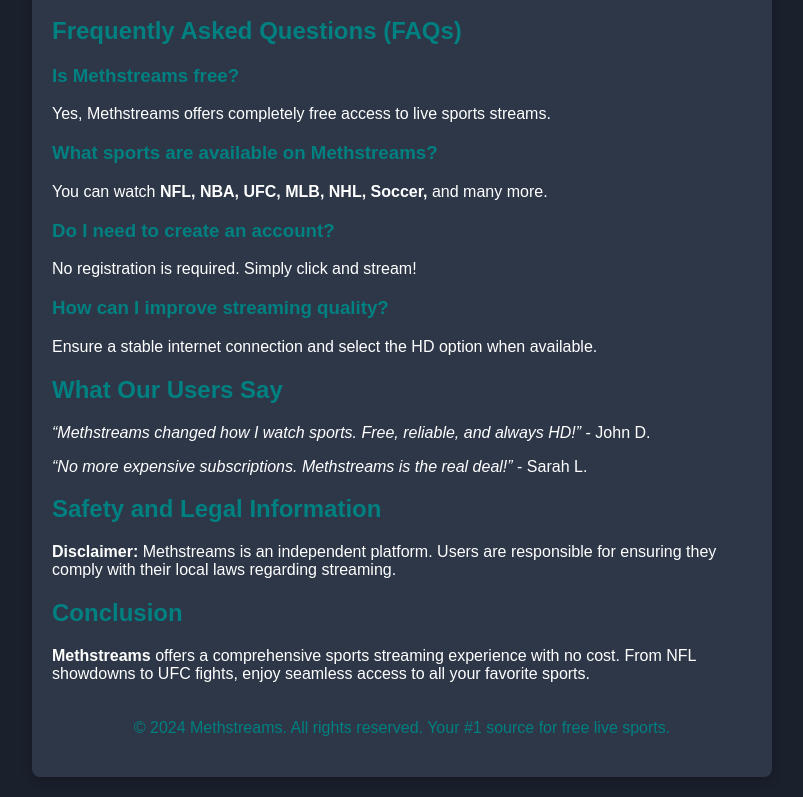
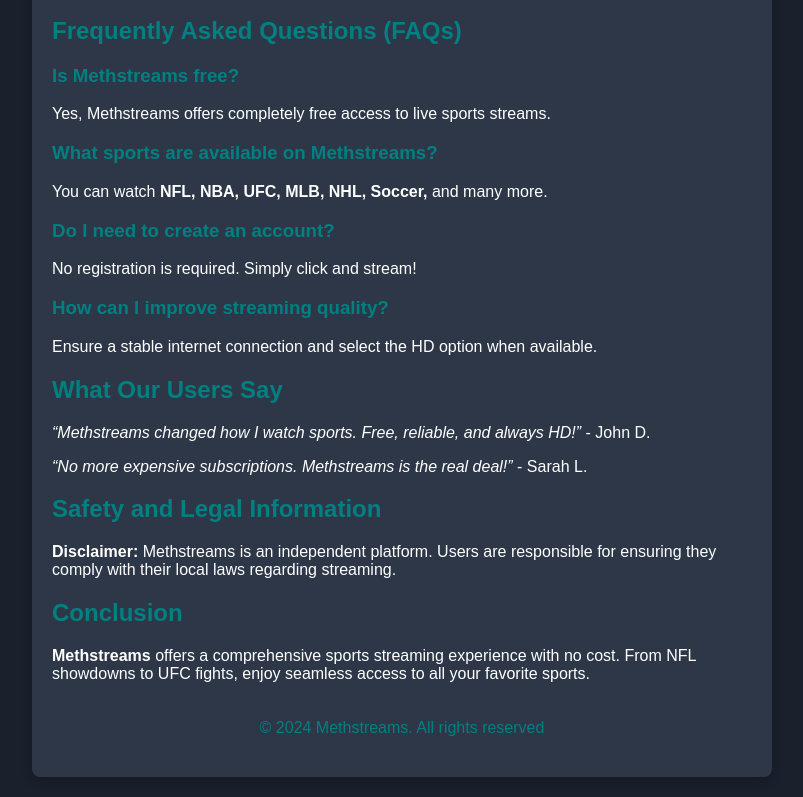
Before and after one commit to v7east/papar, a plain HTML site: page index.html in a window 1280 px wide. Shown: the part 2059-2856 px from the top of the page, without its empty margins (238-1041 px from the left). Drawn offline with Linux system fonts and the light colour scheme.

Commit message:
index.html

```diff
--- a/index.html
+++ b/index.html
@@ -293,5 +293,5 @@ footer p {
 
     <!-- Footer -->
     <footer>
-        <p style="color: teal;">© 2024 Methstreams. All rights reserved. Your #1 source for free live sports.</p>
+        <p style="color: teal;">© 2024 Methstreams. All rights reserved</p>
     </footer>
```
